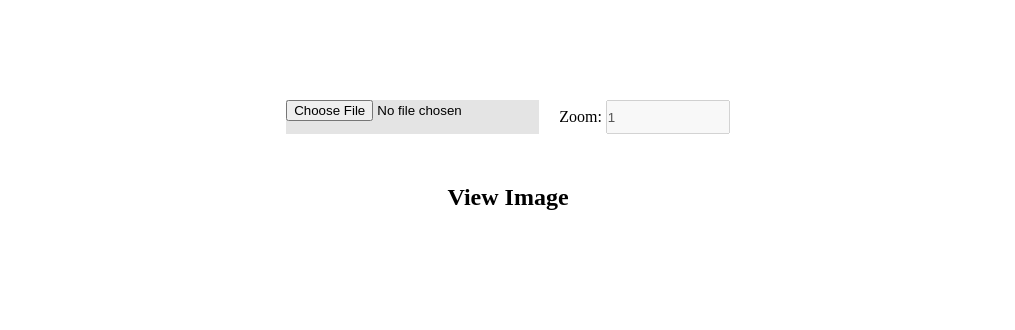
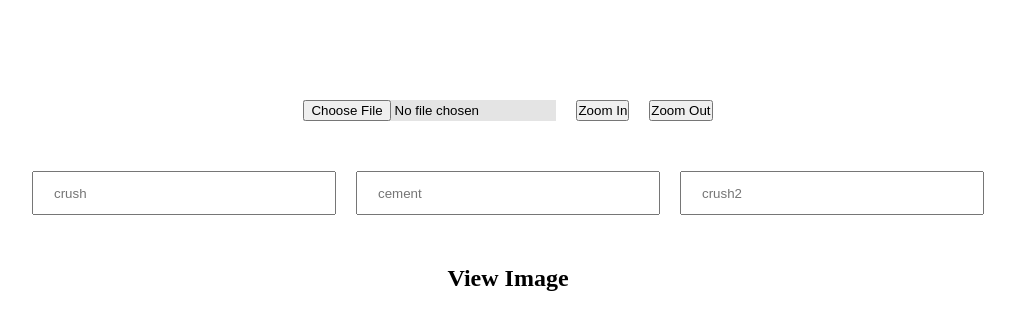
Before and after one commit to Rasim-Siddique/crop-pdf, a React (Vite) app: page / in a window 1280 px wide. Shown: the top 330 px of the page, without its empty margins (132-1147 px from the left). Built offline with nearby package versions, Linux system fonts and the light colour scheme.

Commit message:
input fileds added for cresent

```diff
--- a/src/App.tsx
+++ b/src/App.tsx
@@ -380,6 +380,7 @@ const jsonObject = {
 const jsonArray = jsonObject.objects;
 const arrayConvt=jsonArray[0]?.objects;
 
+
 function countElementOccurrences(elements) {
   const counts = {};
   elements.forEach((element) => {
@@ -398,10 +399,16 @@ export default function App() {
   const [scale, setScale] = useState(1);
   const [rotate, setRotate] = useState(0);
   const [matchingElement, setMatchingElement] = useState<any>(null);
+  const [crushValue, setCrushValue] = useState<any>("");
+  const [cementValue, setCementValue] = useState<any>("");
+  const [crush2Value, setCrush2Value] = useState<any>("");
+
+
 
   const onSelectFile = (e: React.ChangeEvent<HTMLInputElement>) => {
     if (e.target.files && e.target.files.length > 0) {
-      setCrop(undefined); // Makes crop preview update between images.
+      setCrop(undefined);
+      setScale(1);
       const reader = new FileReader();
       reader.addEventListener('load', () =>
         setImgSrc(reader.result?.toString() || '')
@@ -413,22 +420,31 @@ export default function App() {
   const onImageLoad = (e: React.SyntheticEvent<HTMLImageElement>) => {
     if (completedCrop) {
       const { width, height } = e.currentTarget;
-      setCrop(convertToPixelCrop(completedCrop, width, height));
+      const pixelCrop = convertToPixelCrop(completedCrop, width / scale, height / scale);
+      setCrop(pixelCrop);
     }
   };
 
   const cropCoord = (coord: any) => {
     setCompletedCrop(coord);
 
+    const scaledWidth = Math.floor(coord.width * scale);
+    const scaledHeight = Math.floor(coord.height * scale);
+
+    const rotatedX1 = coord.x * scale * Math.cos((rotate * Math.PI) / 180) - coord.y * scale * Math.sin((rotate * Math.PI) / 180);
+    const rotatedY1 = coord.x * scale * Math.sin((rotate * Math.PI) / 180) + coord.y * scale * Math.cos((rotate * Math.PI) / 180);
+
+    const rotatedX2 = rotatedX1 + scaledWidth;
+    const rotatedY2 = rotatedY1 + scaledHeight;
+
     const pointObj = {
-      x1: Math.floor(coord.x) * scale,
-      y1: Math.floor(coord.y) * scale,
-      x2: Math.floor((coord.x + coord.width) * scale),
-      y2: Math.floor((coord.y + coord.height) * scale),
+      x1: Math.floor(rotatedX1),
+      y1: Math.floor(rotatedY1),
+      x2: Math.floor(rotatedX2),
+      y2: Math.floor(rotatedY2),
     };
 
     const foundElements = arrayConvt.filter((element) => {
-      // Check if the element intersects with the cropping rectangle
       return (
         pointObj.x1 <= element.x2 &&
         pointObj.x2 >= element.x1 &&
@@ -438,13 +454,13 @@ export default function App() {
     });
 
     if (foundElements.length > 0) {
-      console.log('found::', foundElements);
       setMatchingElement(foundElements);
     } else {
-      console.log('not found');
       setMatchingElement(null);
     }
   };
+
+
 
   const showImg = () => {
     if (
@@ -463,29 +479,53 @@ export default function App() {
     }
   };
 
+  const handleZoomIn = () => {
+    setScale(scale + 0.1);
+  };
+
+  const handleZoomOut = () => {
+    if (scale > 0.1) {
+      setScale(scale - 0.1);
+    }
+  };
+
+
+  const handleCrush=(e:any)=>{
+    setCrushValue(e.target.value)
+  }
+  const handleCement=(e:any)=>{
+    setCementValue(e.target.value)
+  }
+
+  const handleCrush2=(e:any)=>{
+    setCrush2Value(e.target.value)
+  }
+
   return (
     <div className="container" style={{ marginTop: 100, marginBottom: 100 }}>
       <div className="Crop-Controls">
-        <form className="form-group form_pdf">
+        <div className="form-group form_pdf">
           <input
             type="file"
             accept="image/*"
             onChange={onSelectFile}
             className="file_inpt"
           />
-          <div>
-            <label htmlFor="scale-input">Zoom: </label>
-            <input
-              id="scale-input"
-              type="number"
-              step="0.1"
-              value={scale}
-              disabled={!imgSrc}
-              onChange={(e) => setScale(Number(e.target.value))}
-            />
-          </div>
-        </form>
+          <button onClick={handleZoomIn}>Zoom In</button>
+          <button onClick={handleZoomOut}>Zoom Out</button>
+        </div>
       </div>
+
+       {/* take input from user  */}
+
+       <div className='input_fldsBox'>
+           <input type="number" placeholder='crush' onChange={handleCrush} value={crushValue} />
+           <input type="number" placeholder='cement' onChange={handleCement} value={cementValue} />
+           <input type="number" placeholder='crush2' onChange={handleCrush2} value={crush2Value} />
+
+       </div>
+
+
       <h2 style={{ marginTop: 50, marginBottom: 50, textAlign: 'center' }}>
         View Image
       </h2>
@@ -499,7 +539,11 @@ export default function App() {
             ref={imgRef}
             alt="Crop me"
             src={imgSrc}
-            style={{ transform: `scale(${scale}) rotate(${rotate}deg)` }}
+            style={{
+              transform: `scale(${scale}) rotate(${rotate}deg)`,
+              maxWidth: '100%',
+              maxHeight: '100%',
+            }}
             onLoad={onImageLoad}
           />
         </ReactCrop>
@@ -548,7 +592,7 @@ export default function App() {
                   Matching Elements and Quantities
                 </h2>
                 {Object.entries(countElementOccurrences(matchingElement)).map(
-                  ([value, count]:any) => (
+                  ([value, count]: any) => (
                     <div key={value}>
                       <span style={{ fontWeight: 'bold', marginRight: '8px' }}>
                         {value}:
--- a/src/canvasPreview.ts
+++ b/src/canvasPreview.ts
@@ -6,7 +6,7 @@ export async function canvasPreview(
   image: HTMLImageElement,
   canvas: HTMLCanvasElement,
   crop: PixelCrop,
-  scale = 1,
+  scale:any,
   rotate = 0,
 ) {
   const ctx = canvas.getContext('2d')
--- a/src/index.css
+++ b/src/index.css
@@ -40,3 +40,16 @@
     width: 120px;
     height: 30px;
   }
+
+  .input_fldsBox{
+    margin-top: 50px;
+    display: flex;
+
+    justify-content: center;
+    gap: 20px;
+  }
+  .input_fldsBox input{
+    width: 300px;
+    height: 40px;
+    text-indent: 20px;
+  }
```
